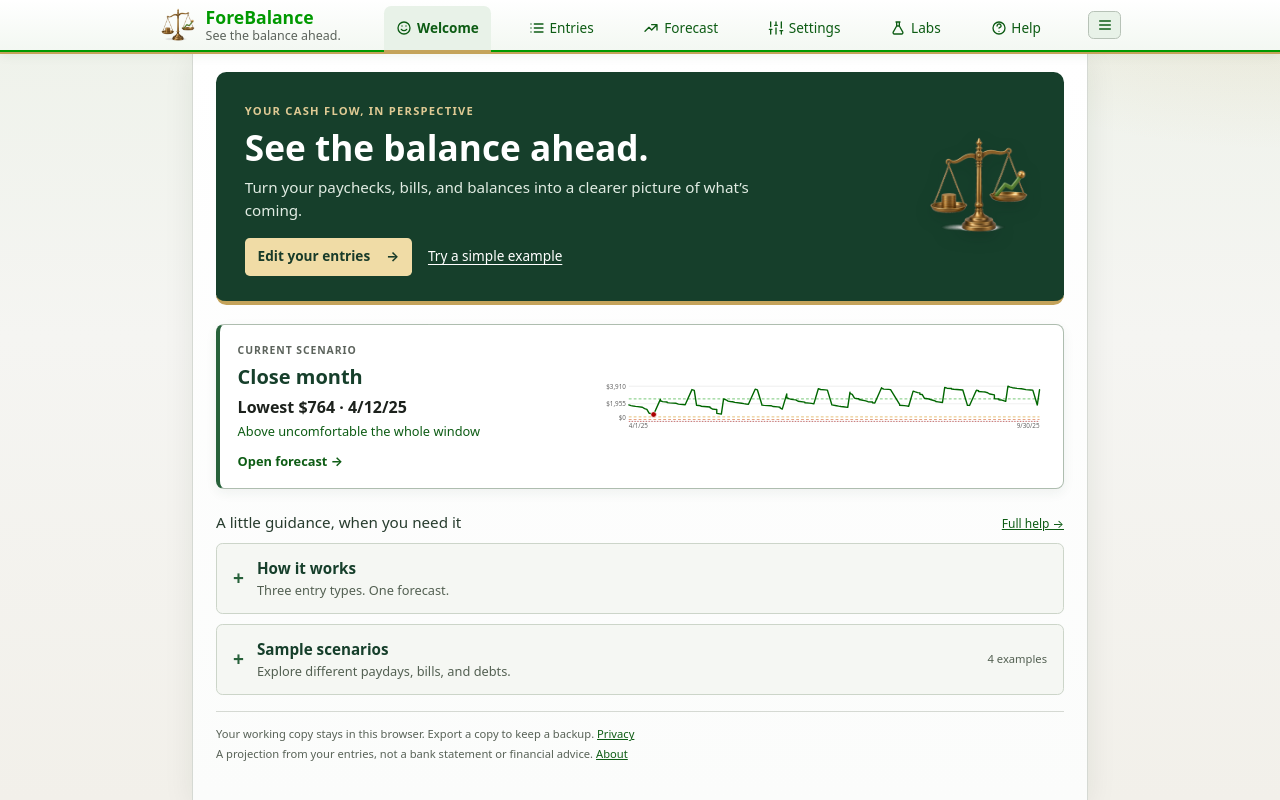
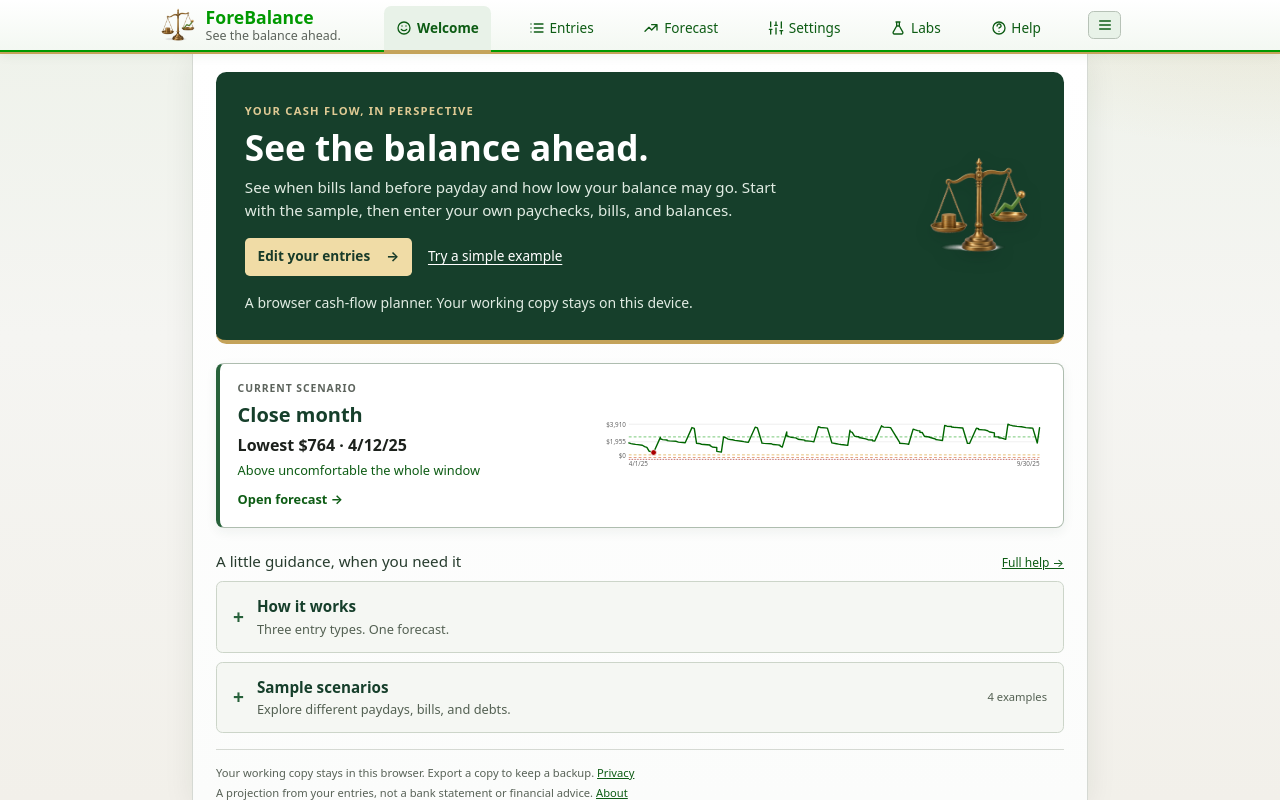
Before and after one commit to Catalyst-Forge-LLC/forebalance, a SvelteKit app: page / in a window 1280 px wide. Built offline with nearby package versions, Linux system fonts and the light colour scheme.

Commit message:
Explain the cash-flow use case beside the first actions

```diff
--- a/src/components/Welcome.svelte
+++ b/src/components/Welcome.svelte
@@ -85,11 +85,12 @@
     <div class="intro-copy">
       <span class="eyebrow">Your cash flow, in perspective</span>
       <h1>See the balance ahead.</h1>
-      <p>Turn your paychecks, bills, and balances into a clearer picture of what’s coming.</p>
+      <p>See when bills land before payday and how low your balance may go. Start with the sample, then enter your own paychecks, bills, and balances.</p>
       <div class="intro-actions">
         <a class="primary-link" href="#entries">Edit your entries <span aria-hidden="true">→</span></a>
         <button type="button" class="sample-link" on:click={loadSimpleExample}>Try a simple example</button>
       </div>
+    <p class="intro-boundary">A browser cash-flow planner. Your working copy stays on this device.</p>
     </div>
     <img class="welcome-mark" src="/logo.png" width="150" height="150" alt="" />
   </header>
@@ -212,6 +213,7 @@
     color: #fff;
     border-bottom: 4px solid $clr-gold;
   }
+  .welcome-intro .intro-boundary { margin: 1rem 0 0; font-size: .875rem; line-height: 1.6; }
   .intro-copy {
     flex: 1;
     min-width: 0;
```
